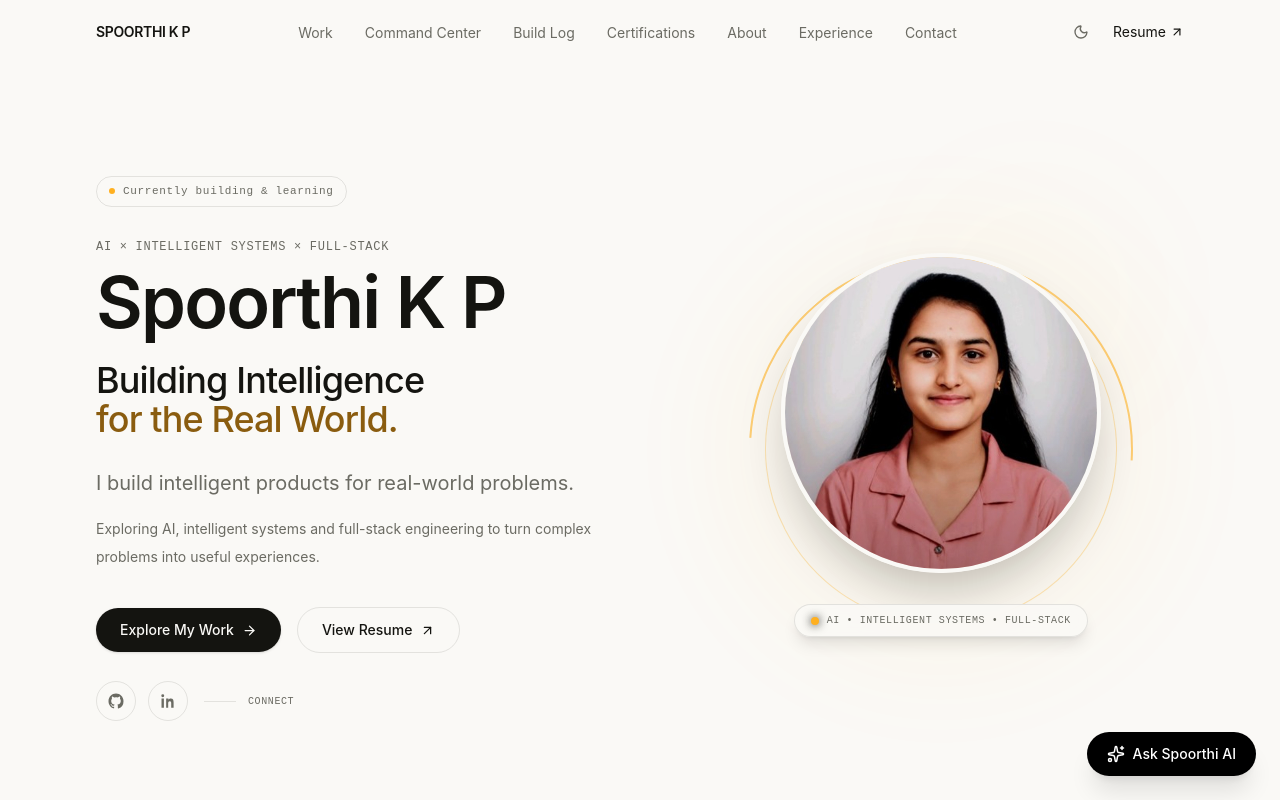
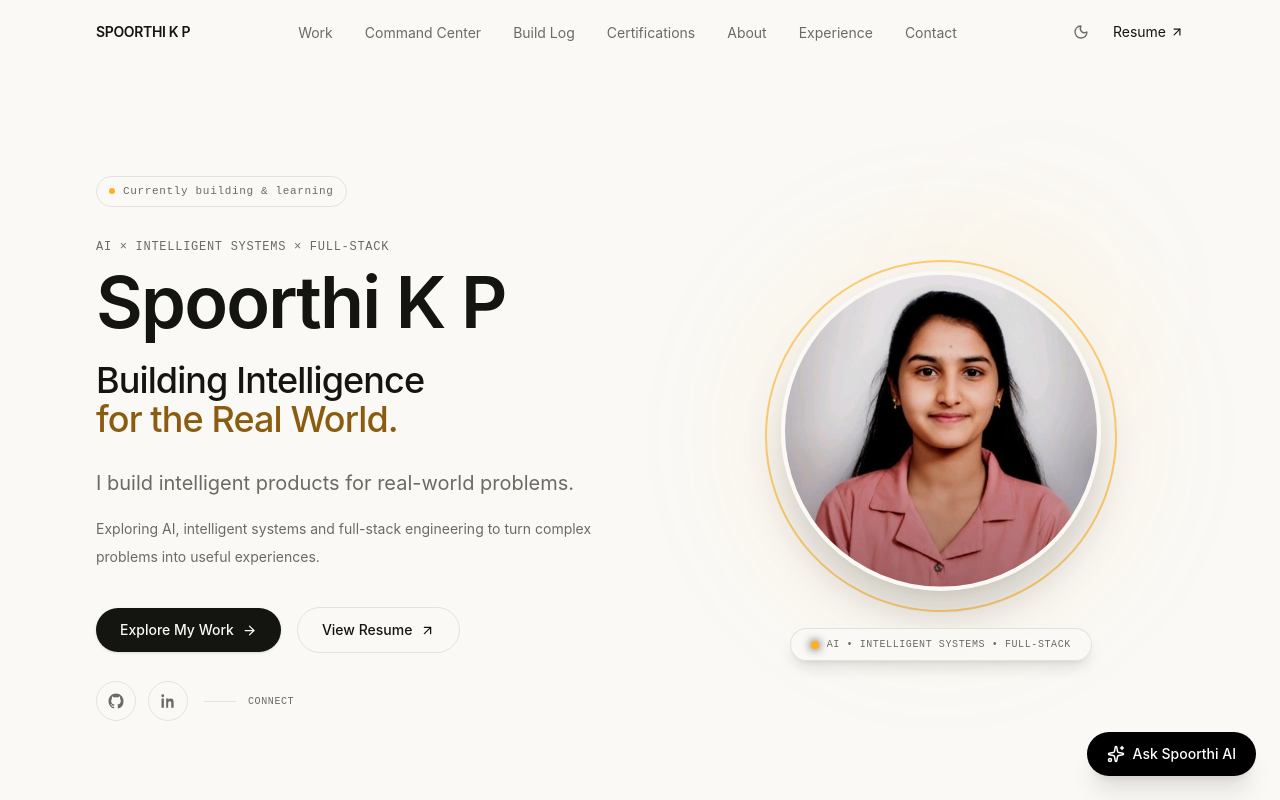
Before and after one commit to spoorthikengol/FUTURE_FS_01, a React (Vite) app: page / in a window 1280 px wide. Shown: the top 800 px of the page. Built offline with nearby package versions, Linux system fonts and the light colour scheme.

Commit message:
Adjust hero profile ring

```diff
--- a/src/components/Hero.tsx
+++ b/src/components/Hero.tsx
@@ -25,7 +25,9 @@ export function Hero() {
       id="top"
       className="relative overflow-hidden pb-16 pt-28 sm:pb-32 sm:pt-44"
     >
-      {/* Background atmosphere */}
+      {/* =========================
+          BACKGROUND ATMOSPHERE
+      ========================== */}
       {!shouldReduceMotion && (
         <>
           <motion.div
@@ -256,8 +258,12 @@ export function Hero() {
             delay: 0.25,
             ease: [0.16, 1, 0.3, 1],
           }}
-          className="relative mx-auto mt-2 flex w-full max-w-md flex-col items-center justify-center sm:mt-0"
+          className="relative mx-auto flex w-full max-w-md flex-col items-center justify-center"
         >
+          {/* =========================
+              PROFILE IMAGE STAGE
+          ========================== */}
+          <div className="relative flex h-[22rem] w-[22rem] items-center justify-center sm:h-[25rem] sm:w-[25rem]">
             {/* Ambient glow */}
             {!shouldReduceMotion && (
               <motion.div
@@ -273,8 +279,7 @@ export function Hero() {
                 className="pointer-events-none absolute h-64 w-64 rounded-full bg-accent/20 blur-3xl sm:h-96 sm:w-96"
               />
             )}
-
-          {/* Outer rotating ring */}
+              {/* Single premium outer ring */}
 <motion.div
   animate={
     shouldReduceMotion
@@ -292,28 +297,7 @@ export function Hero() {
           ease: "linear",
         }
   }
-            className="absolute h-64 w-64 rounded-full border-2 border-accent/60 border-t-transparent border-r-transparent sm:h-96 sm:w-96"
-          />
-
-          {/* Inner ring */}
-          <motion.div
-            animate={
-              shouldReduceMotion
-                ? undefined
-                : {
-                    rotate: -360,
-                  }
-            }
-            transition={
-              shouldReduceMotion
-                ? undefined
-                : {
-                    duration: 12,
-                    repeat: Infinity,
-                    ease: "linear",
-                  }
-            }
-            className="absolute h-56 w-56 rounded-full border border-accent/30 sm:h-[22rem] sm:w-[22rem]"
+  className="absolute h-[20.5rem] w-[20.5rem] rounded-full border-2 border-accent/60 sm:h-[22rem] sm:w-[22rem]"
 />
 
             {/* Profile image */}
@@ -322,7 +306,7 @@ export function Hero() {
                 shouldReduceMotion
                   ? undefined
                   : {
-                    y: [0, -8, 0],
+                      y: [0, -6, 0],
                     }
               }
               transition={
@@ -341,26 +325,29 @@ export function Hero() {
                       scale: 1.025,
                     }
               }
-            className="relative z-10 h-52 w-52 overflow-hidden rounded-full border-4 border-bg shadow-2xl dark:border-bg-dark sm:h-80 sm:w-80"
+              className="relative z-10 h-64 w-64 overflow-hidden rounded-full border-4 border-bg shadow-2xl dark:border-bg-dark sm:h-80 sm:w-80"
             >
               <img
                 src="/spoorthi.jpg"
                 alt="Spoorthi K P — AI and Software Developer"
                 loading="eager"
-              className="h-full w-full object-cover"
+                className="h-full w-full object-cover object-center"
               />
 
               <div className="pointer-events-none absolute inset-0 bg-gradient-to-t from-black/20 via-transparent to-transparent" />
             </motion.div>
+          </div>
 
-          {/* Technology badge */}
+          {/* =========================
+              TEXT BELOW PHOTO
+          ========================== */}
           <motion.div
             initial={
               shouldReduceMotion
                 ? {}
                 : {
                     opacity: 0,
-                    y: 15,
+                    y: 12,
                   }
             }
             animate={
@@ -375,7 +362,7 @@ export function Hero() {
               duration: 0.6,
               delay: 1.1,
             }}
-            className="relative z-20 mt-5 rounded-full border border-border bg-bg/90 px-3 py-2 shadow-lg backdrop-blur-md dark:border-border-dark dark:bg-bg-dark/90 sm:mt-6 sm:px-4"
+            className="relative z-20 -mt-1 rounded-full border border-border bg-bg/90 px-4 py-2 shadow-lg backdrop-blur-md dark:border-border-dark dark:bg-bg-dark/90 sm:-mt-2 sm:px-5"
           >
             <div className="flex items-center gap-2 whitespace-nowrap">
               <span className="h-2 w-2 rounded-full bg-accent shadow-[0_0_10px_currentColor]" />
```
Lines whose indentation alone changed are shown as unchanged.
